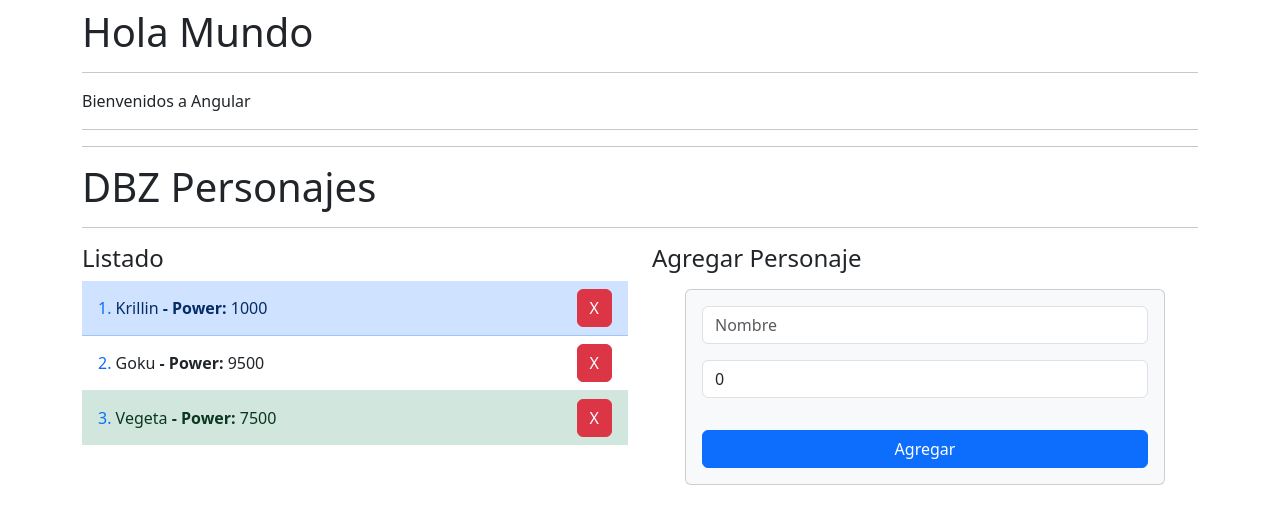
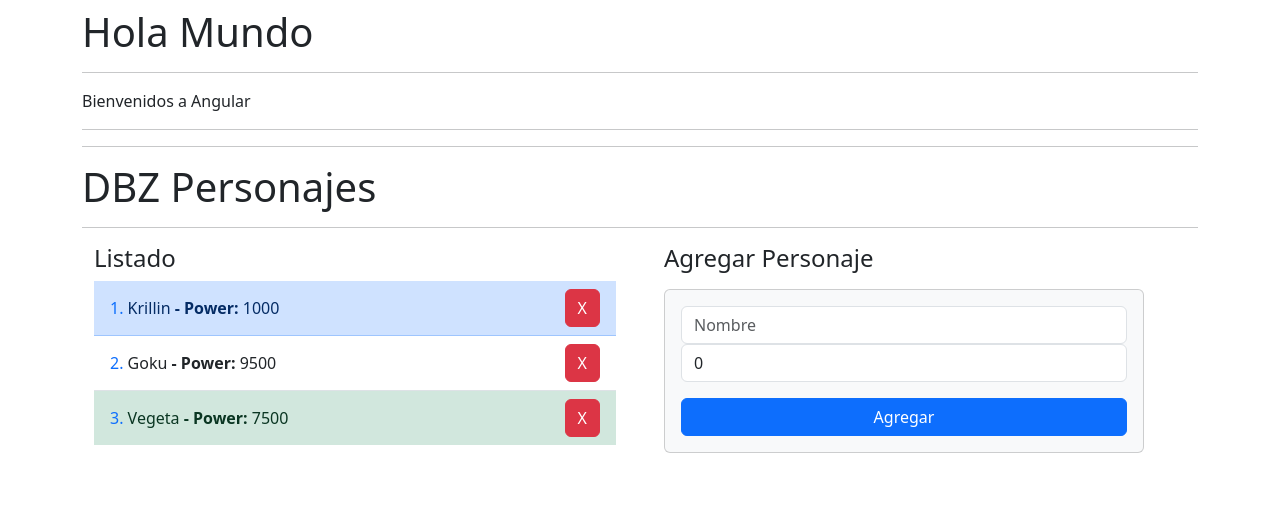
Before and after one commit to andoni980/angular-udemy, an Angular app in the folder 02-bases/: page / in a window 1280 px wide. Shown: the top 524 px of the page. Built offline with nearby package versions, Linux system fonts and the light colour scheme.

Commit message:
debugger

```diff
--- a/02-bases/src/app/dbz/components/add-character/add-character.component.html
+++ b/02-bases/src/app/dbz/components/add-character/add-character.component.html
@@ -1,12 +1,11 @@
 
-<div class="class-header">
+<div class="container">
   <h4 class="card-title mb-3">Agregar Personaje</h4>
-</div>
-<form class="card card-body text-bg-light m-auto" style="width: 30rem" (ngSubmit)="emitCharacter()">
+  <form class="card card-body text-bg-light " style="width: 30rem" (ngSubmit)="emitCharacter()">
 
-  <input [(ngModel)]="character.name" name="name" class="form-control mb-3 card-text" type="text" placeholder="Nombre">
+    <input [(ngModel)]="character.name" name="name" class="form-control  card-text" type="text" placeholder="Nombre">
 
-  <input [(ngModel)]="character.power" name="power" class="form-control mb-3 card-text" type="number" placeholder="Poder">
+    <input [(ngModel)]="character.power" name="power" class="form-control card-text" type="number" placeholder="Poder">
 
     <button type="submit" class="btn btn-primary mt-3 card-text">
 
@@ -17,3 +16,5 @@
     <!-- <pre>{{ character | json }}</pre> -->
 
   </form>
+
+</div>
--- a/02-bases/src/app/dbz/components/add-character/add-character.component.ts
+++ b/02-bases/src/app/dbz/components/add-character/add-character.component.ts
@@ -17,6 +17,7 @@
   };
 
   emitCharacter(): void {
+    debugger;
     console.log(this.character);
     if( this.character.name.length === 0) return;
 
--- a/02-bases/src/app/dbz/components/list/list.component.html
+++ b/02-bases/src/app/dbz/components/list/list.component.html
@@ -1,4 +1,4 @@
-
+<div class="container">
   <h4>Listado</h4>
 
   <ul class="list-group list-group-flush">
@@ -25,3 +25,4 @@
 
     </li>
   </ul>
+</div>
```
Lines whose indentation alone changed are shown as unchanged.
